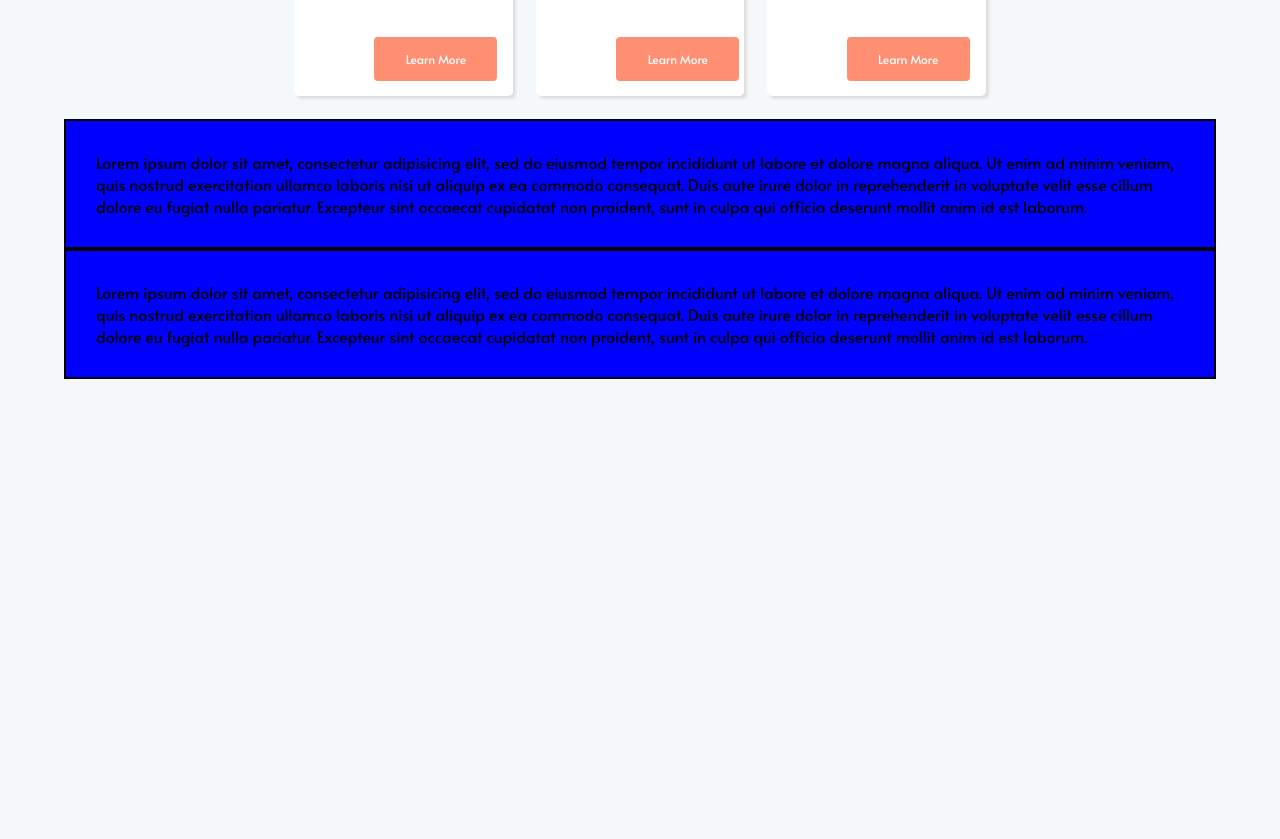
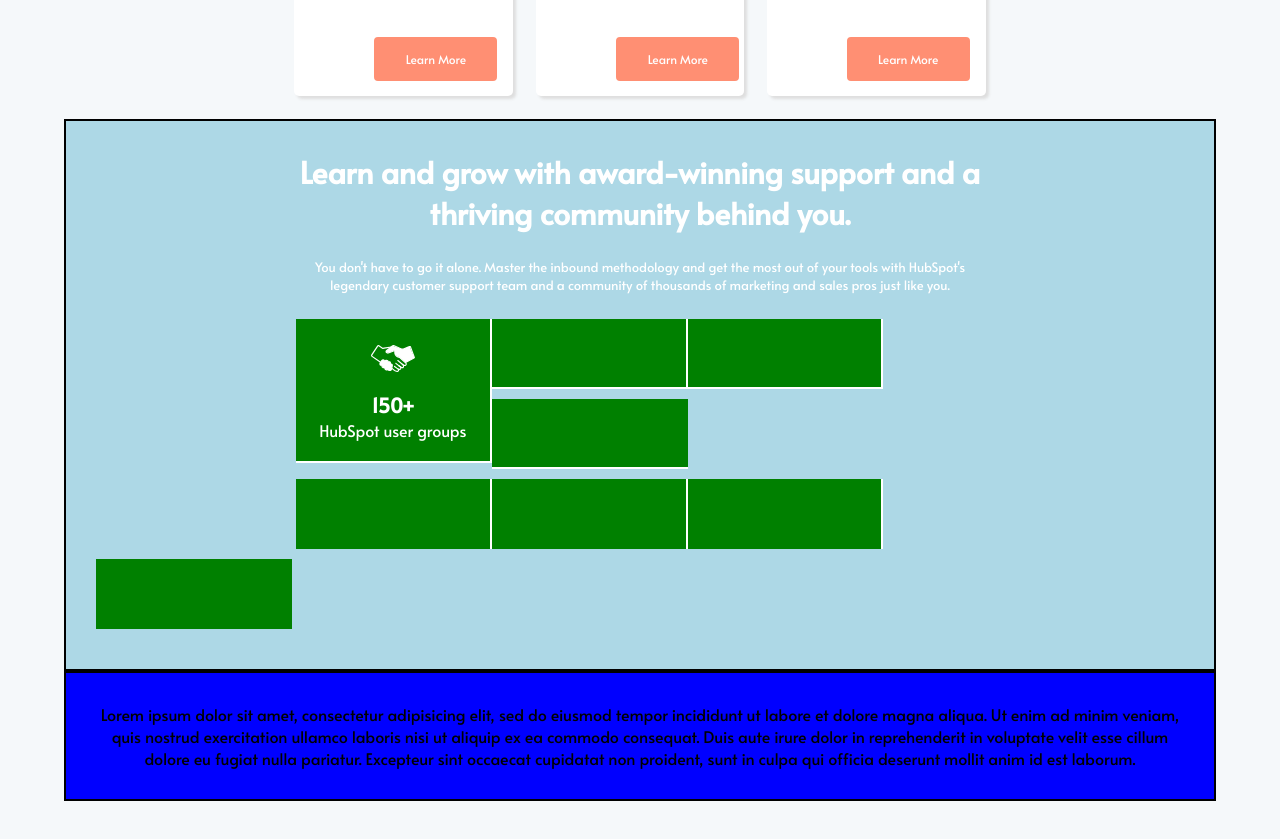
Before and after one commit to AndreaBottini/html-css-hubspot, a plain HTML site: page index.html in a window 1280 px wide. Shown: the part 1609-2448 px from the top of the page. Drawn offline with Linux system fonts and the light colour scheme.

Commit message:
Impostazione seconda Parte Main

```diff
--- a/css/style.css
+++ b/css/style.css
@@ -165,6 +165,7 @@
 }
 /*Regole Header*/
 
+/*Regole Main*/
 .page-main {
   height: 2000px;
   width: 90%;
@@ -370,11 +371,125 @@
   text-align: center;
 }
 
-.blockthree, .blockfour {
+.blockthree {
+  background-color: lightblue;
+  border: 2px solid black;
+  padding: 30px;
+  text-align: center;
+}
+
+.learn-grow-box-title {
+  /*height:300px;*/
+  margin-left: 200px;
+  margin-right: 200px;
+}
+
+.learn-grow-box-title h2 {
+  font-size: 30px;
+  color: #ffffff;
+}
+
+.learn-grow-box-title p {
+  font-size: 13px;
+  color: #ffffff;
+  margin-top: 25px;
+  margin-bottom: 25px;
+}
+
+.learn-grow {
+  float: left;
+}
+
+.learn-grow-with-float::after {
+  content: '';
+  display: table;
+  clear: both;
+}
+
+.box-one {
+  /*height: 70px;*/
+  width: 18%;
+  margin-left: 200px;
+  background-color: green;
+  border-right: 2px solid #ffffff;
+  border-bottom: 2px solid #ffffff;
+}
+
+.box-two {
+  height: 70px;
+  width: 18%;
+  margin-left: 0;
+  background-color: green;
+  border-right: 2px solid #ffffff;
+  border-bottom: 2px solid #ffffff;
+}
+
+.box-three {
+  height: 70px;
+  width: 18%;
+  margin-left: 0;
+  background-color: green;
+  border-right: 2px solid #ffffff;
+  border-bottom: 2px solid #ffffff;
+}
+
+.box-four {
+  height: 70px;
+  width: 18%;
+  margin-left: 0;
+  margin-right: 200px;
+  background-color: green;
+  border-bottom: 2px solid #ffffff;
+}
+
+.box-five {
+  height: 70px;
+  width: 18%;
+  margin-left: 200px;
+  background-color: green;
+  border-right: 2px solid #ffffff;
+}
+
+.box-six {
+  height: 70px;
+  width: 18%;
+  margin-left: 0;
+  background-color: green;
+  border-right: 2px solid #ffffff;
+}
+
+.box-seven {
+  height: 70px;
+  width: 18%;
+  margin-left: 0;
+  background-color: green;
+  border-right: 2px solid #ffffff;
+}
+
+.box-eight {
+  height: 70px;
+  width: 18%;
+  margin-left: 0;
+  margin-right: 200px;
+  background-color: green;
+}
+
+.box-one, .box-two, .box-three, .box-four, .box-five, .box-six, .box-seven, .box-eight { padding: 20px;
+  margin-bottom: 10px;
+  color: #ffffff;
+}
+
+.box-one h3{
+  font-size: 20px;
+  margin-top: 15px;
+}
+
+.blockfour {
   background-color: blue;
   border: 2px solid black;
   padding: 30px;
   margin: auto;
+  text-align: center;
 }
 
 .page-footer {
--- a/index.html
+++ b/index.html
@@ -58,6 +58,7 @@
       <!-- Fine Header-->
     </header>
     <main>
+      <!-- Inizio Main-->
       <div class="page-main">
         <div class="blockone">
             <img src="img/cubo.png" class="img-col"alt="Immagine-Cubo">
@@ -150,17 +151,41 @@
               </div>
             </div>
           </div>
-
-
-
-
-
-
-
-
         </div>
         <div class="blockthree">
-          Lorem ipsum dolor sit amet, consectetur adipisicing elit, sed do eiusmod tempor incididunt ut labore et dolore magna aliqua. Ut enim ad minim veniam, quis nostrud exercitation ullamco laboris nisi ut aliquip ex ea commodo consequat. Duis aute irure dolor in reprehenderit in voluptate velit esse cillum dolore eu fugiat nulla pariatur. Excepteur sint occaecat cupidatat non proident, sunt in culpa qui officia deserunt mollit anim id est laborum.
+          <div class="learn-grow-box-title">
+            <h2>Learn and grow with award-winning support and a thriving community behind you.</h2>
+            <p>You don't have to go it alone. Master the inbound methodology and get the most out of your tools with HubSpot's legendary customer support team and a community of thousands of marketing and sales pros just like you.</p>
+          </div>
+          <div class="learn-grow-with-float">
+            <div class="learn-grow box-one">
+              <img src="img/community_agency.svg" alt="community-agency">
+              <h3>150+</h3>
+              <p>HubSpot user groups</p>
+            </div>
+            <div class="learn-grow box-two">
+
+            </div>
+            <div class="learn-grow box-three">
+
+            </div>
+            <div class="learn-grow box-four">
+
+            </div>
+            <div class="learn-grow box-five">
+
+            </div>
+            <div class="learn-grow box-six">
+
+            </div>
+            <div class="learn-grow box-seven">
+
+            </div>
+            <div class="learn-grow box-eight">
+
+            </div>
+
+          </div>
         </div>
         <div class="blockfour">
           Lorem ipsum dolor sit amet, consectetur adipisicing elit, sed do eiusmod tempor incididunt ut labore et dolore magna aliqua. Ut enim ad minim veniam, quis nostrud exercitation ullamco laboris nisi ut aliquip ex ea commodo consequat. Duis aute irure dolor in reprehenderit in voluptate velit esse cillum dolore eu fugiat nulla pariatur. Excepteur sint occaecat cupidatat non proident, sunt in culpa qui officia deserunt mollit anim id est laborum.
```
Also changed, not shown: img/community_agency.svg (added), img/growthhub-white-small-1.svg (added), img/homepage_community_academy.svg (added), img/homepage_community_blog.svg (added), img/homepage_community_connect.svg (added), img/homepage_community_followers.svg (added), img/homepage_community_globe.svg (added).
